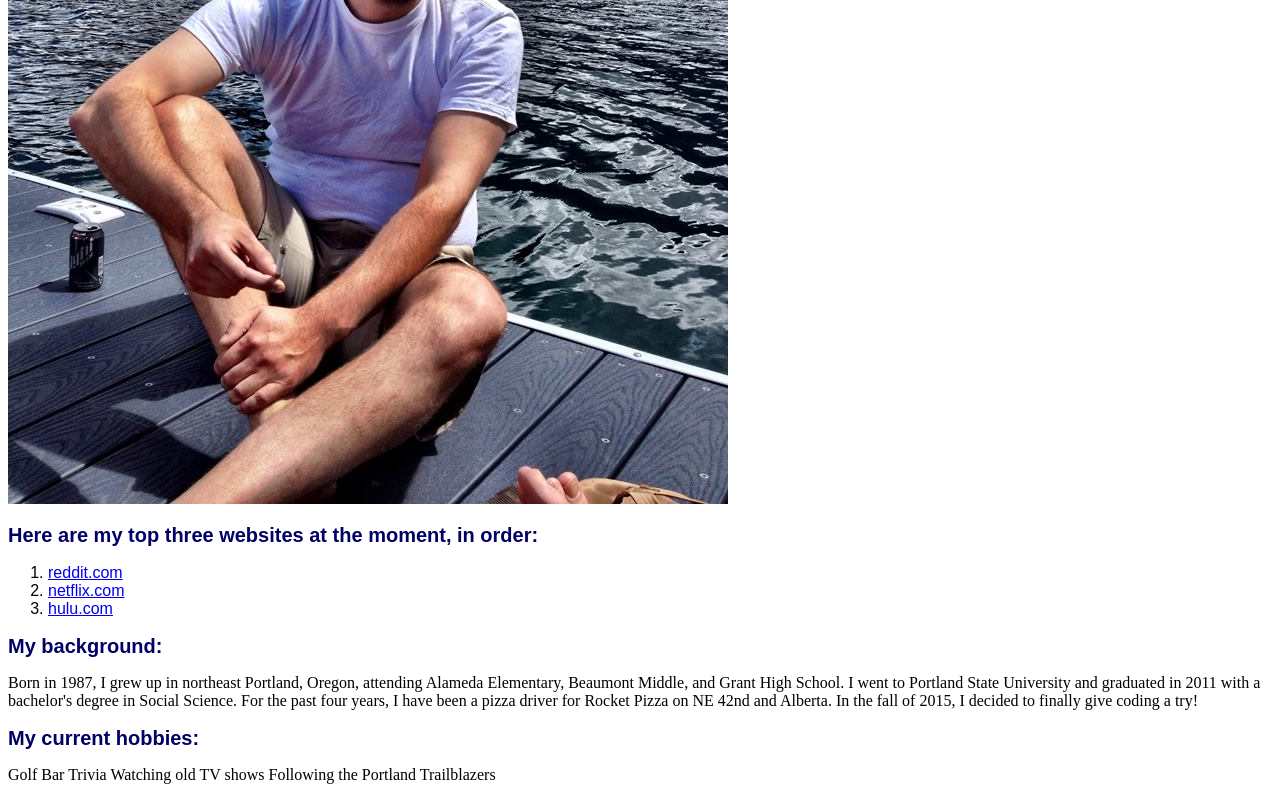
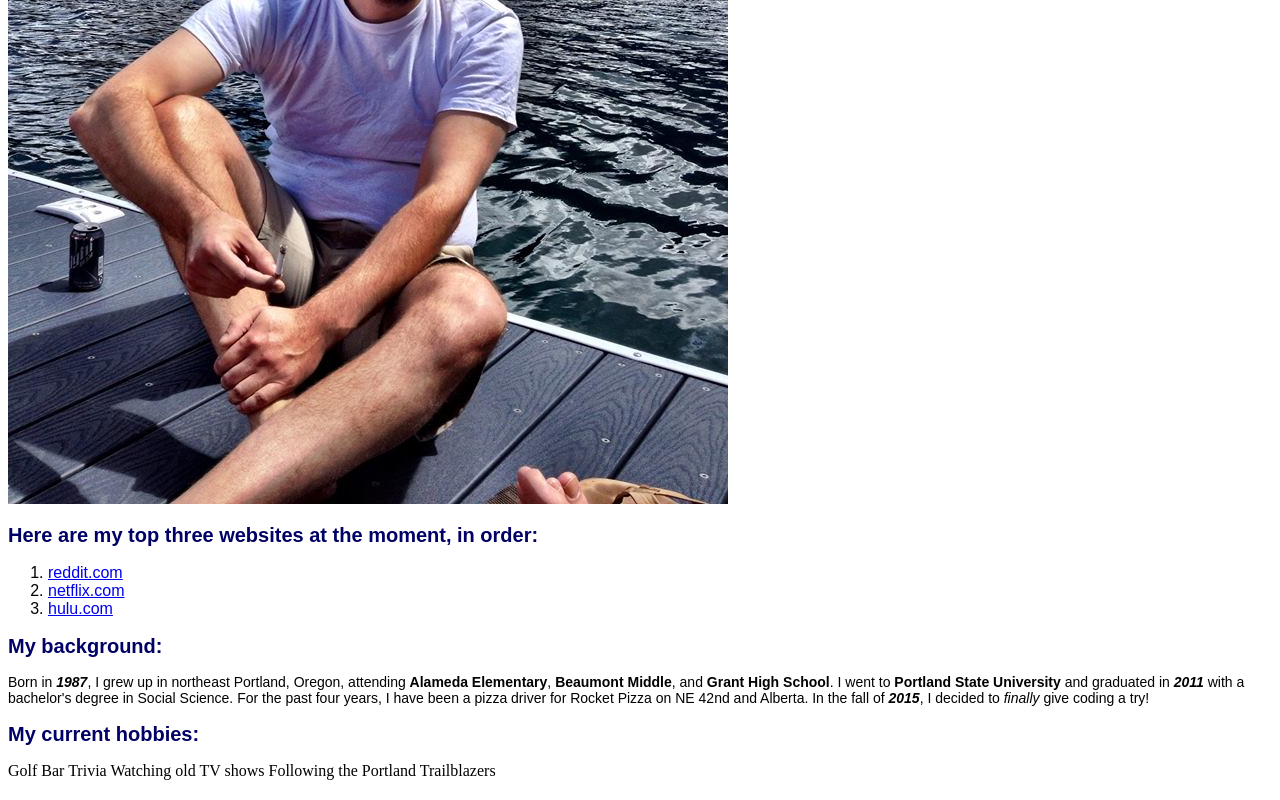
Before and after one commit to jwnardine/MyFirstWebpage, a plain HTML site: page index.html in a window 1280 px wide. Shown: the part 570-1370 px from the top of the page. Drawn offline with Linux system fonts and the light colour scheme.

Commit message:
modify p tag for 'my background' paragraph

```diff
--- a/CSS_Styles/first_style.css
+++ b/CSS_Styles/first_style.css
@@ -9,3 +9,5 @@ a {font-size 14px;
 font-family: Arial, Helvetica, sans-serif;}
 li {font-size 14px;
 font-family: Arial, Helvetica, sans-serif}
+p {font-size: 14px;
+font-family: arial, helvetica, sans-serif;}
--- a/index.html
+++ b/index.html
@@ -19,10 +19,10 @@
       </ol>
     <h2>My background:</h2>
 
-    <p>Born in 1987, I grew up in northeast Portland, Oregon, attending Alameda Elementary, Beaumont Middle, and Grant High School.
-    I went to Portland State University and graduated in 2011 with a bachelor's degree in Social Science.
+    <p>Born in <strong><em>1987</strong></em>, I grew up in northeast Portland, Oregon, attending <strong>Alameda Elementary</strong>, <strong>Beaumont Middle</strong>, and <strong>Grant High School</strong>.
+    I went to <strong>Portland State University</strong> and graduated in <strong><em>2011</strong></em> with a bachelor's degree in Social Science.
     For the past four years, I have been a pizza driver for Rocket Pizza on NE 42nd and Alberta.
-    In the fall of 2015, I decided to finally give coding a try!</p>
+    In the fall of  <strong><em>2015</strong></em>, I decided to <em>finally</em> give coding a try!</p>
 
     <h2>My current hobbies:</h2>
 
```
